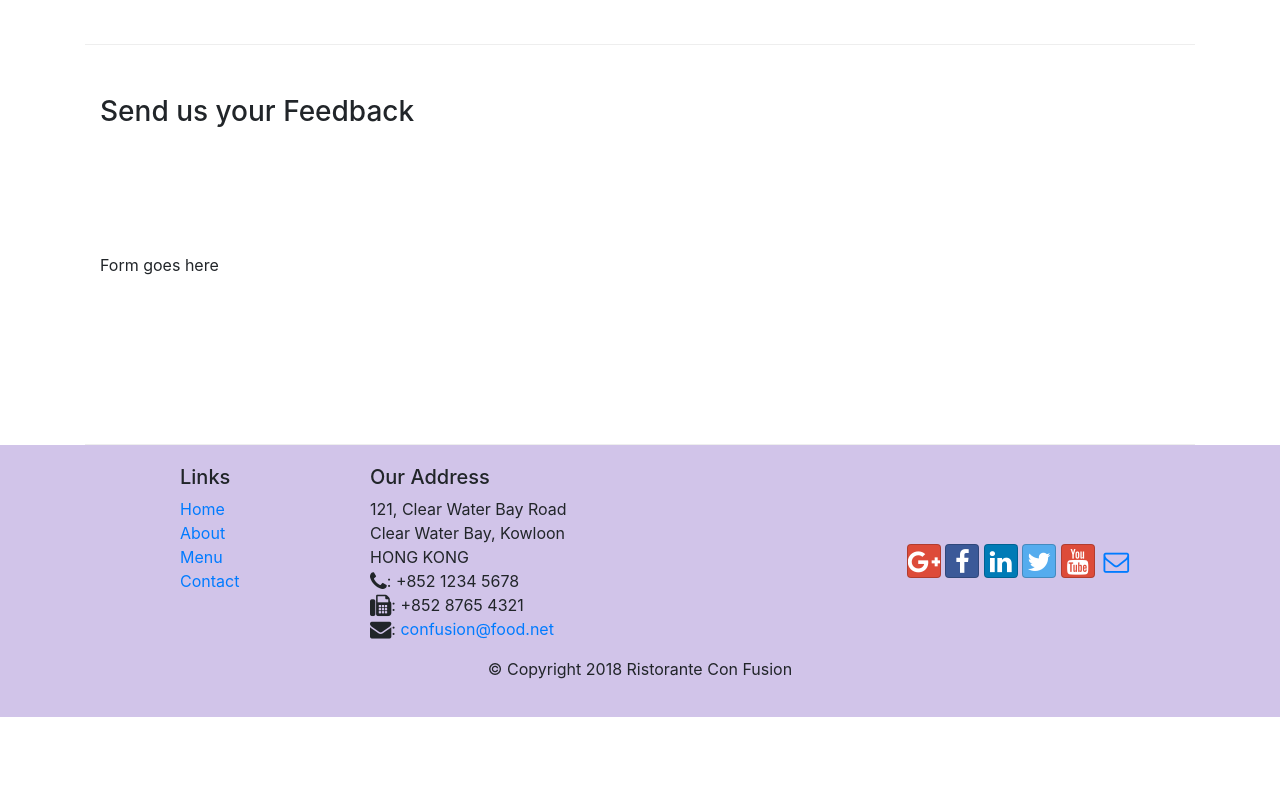
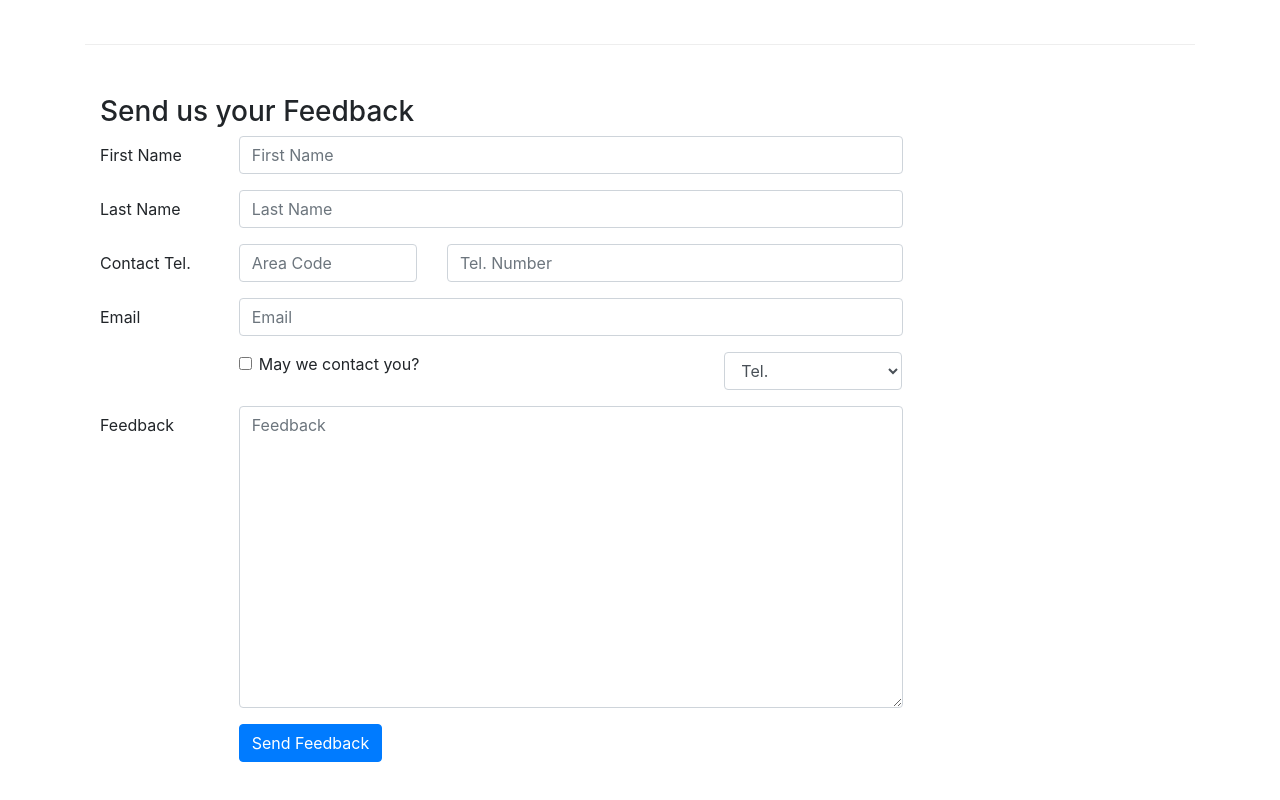
Before and after one commit to barankundakci/coursera-bootsrap-4, a website: page contactus.html in a window 1280 px wide. Shown: the part 820-1620 px from the top of the page. Before the commit the page ends 1537 px from the top, so only its background shows below. Drawn offline with nearby package versions, Linux system fonts and the light colour scheme.

Commit message:
Buttons and forms

```diff
--- a/contactus.html
+++ b/contactus.html
@@ -92,7 +92,62 @@
               <h3>Send us your Feedback</h3>
            </div>
             <div class="col-12 col-md-9">
-                Form goes here
+                <form>
+                    <div class="form-group row">
+                        <label for="firstName" class="col-md-2 col-form-label">First Name</label>
+                        <div class="col-md-10">
+                            <input type="text" class="form-control" id="firstname" name="firstname" placeholder="First Name">
+                        </div>
+                    </div>
+                    <div class="form-group row">
+                        <label for="lastName" class="col-md-2 col-form-label">Last Name</label>
+                        <div class="col-md-10">
+                            <input type="text" class="form-control" id="lastname" name="lastname" placeholder="Last Name">
+                        </div>
+                    </div>
+                    <div class="form-group row">
+                        <label for="telnum" class="col-12 col-md-2 col-form-label">Contact Tel.</label>
+                        <div class="col-5 col-md-3">
+                            <input type="tel" class="form-control" id="areacode" name="areacode" placeholder="Area Code">
+                        </div>
+                        <div class="col-7 col-md-7">
+                            <input type="tel" class="form-control" id="telnum" name="telnum" placeholder="Tel. Number">
+                        </div>
+                    </div>
+                    <div class="form-group row">
+                        <label for="emailid" class="col-md-2 col-form-label">Email</label>
+                        <div class="col-md-10">
+                            <input type="email" class="form-control" id="emailid" name="emailid" placeholder="Email">
+                        </div>
+                    </div>
+                    <div class="form-group row">
+                        <div class="col-md-6 offset-md-2">
+                            <div class="form-check">
+                                <input type="checkbox" class="form-check-input" name="approve" id="approve" value="">
+                                <label class="form-check-label" for="">May we contact you?</label>
+                            </div>
+                        </div>
+                        <div class="col-md-3 offset-md-1">
+                            <select class="form-control">
+                                <option>Tel.</option>
+                                <option>Email</option>
+                            </select>
+                        </div>
+                    </div>
+                    <div class="form-group row">
+                        <label for="feedback" class="col-md-2 col-form-label">Feedback</label>
+                        <div class="col-md-10">
+                            <textarea class="form-control" id="feedback" name="feedback" placeholder="Feedback" rows="12"></textarea>
+                        </div>
+                    </div>
+                    <div class="form-group row">
+                        <div class="offset-md-2 col-md-10">
+                            <button type="submit" class="btn btn-primary">
+                                Send Feedback
+                            </button>
+                        </div>
+                    </div>
+                </form>
             </div>
              <div class="col-12 col-md">
             </div>
```
